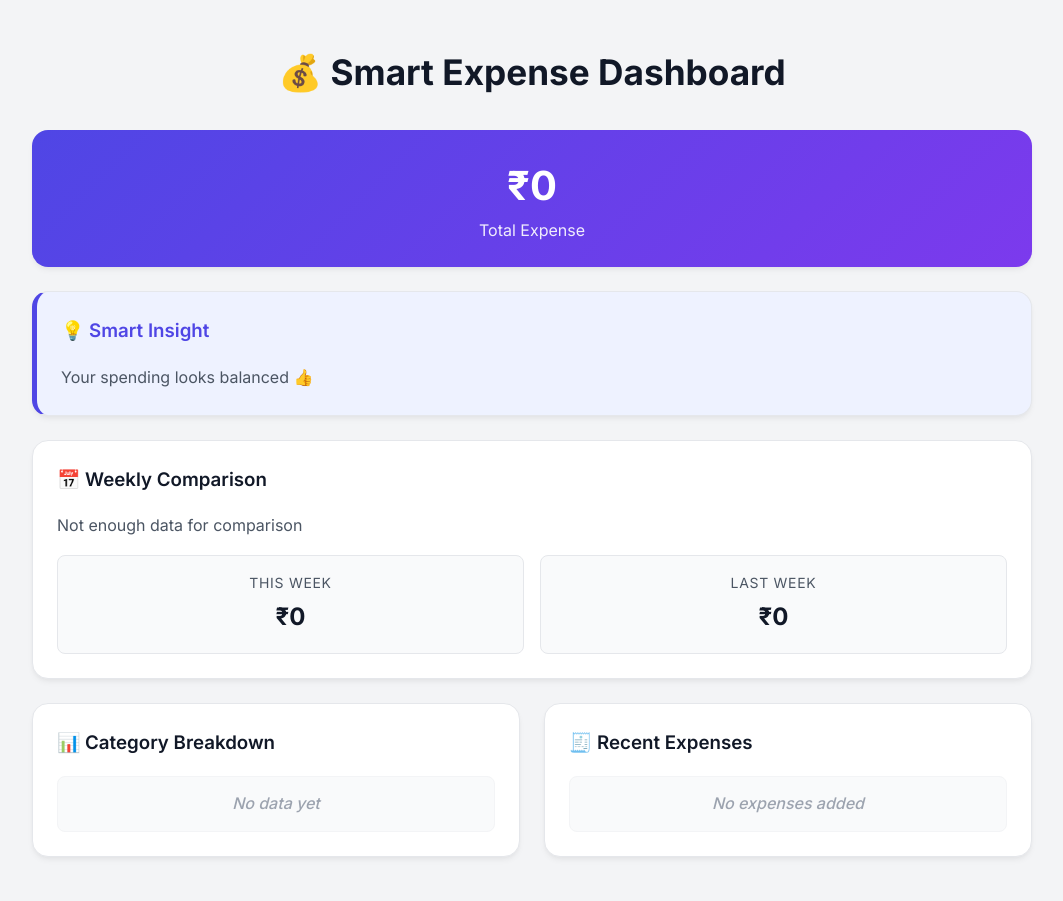
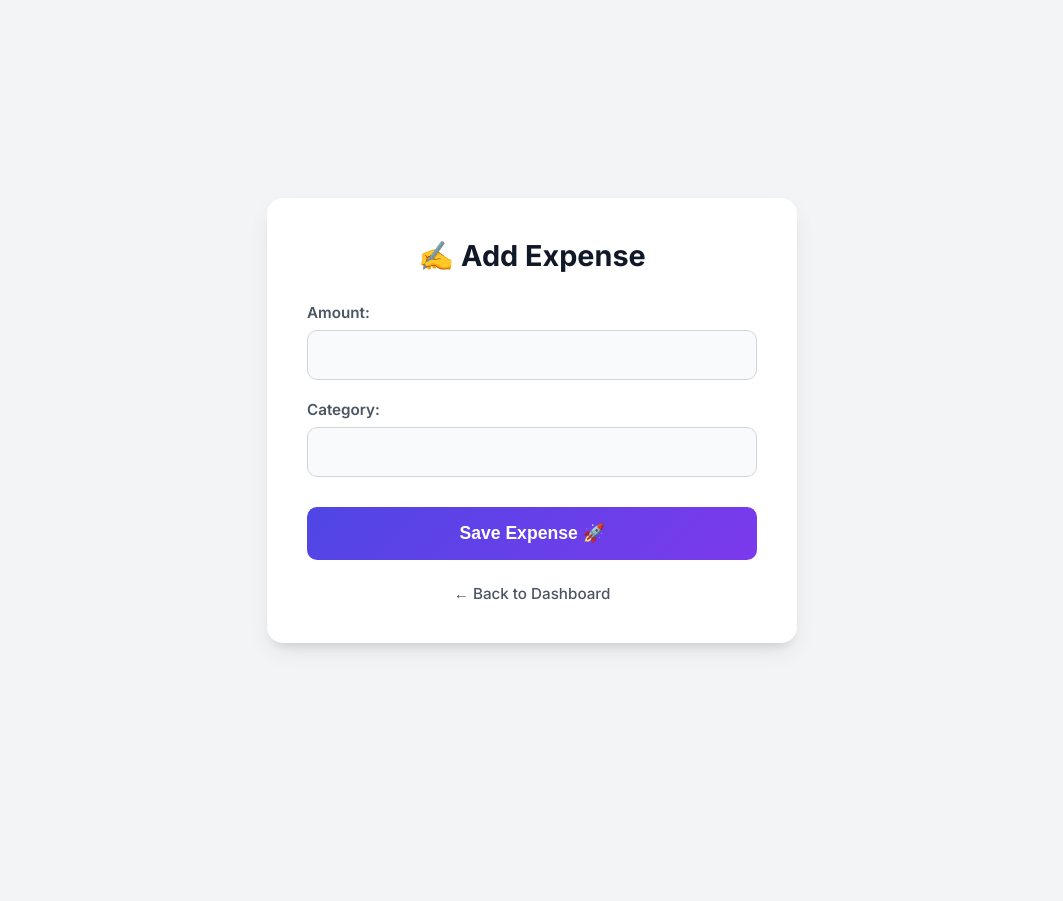
Before and after one commit to ajay160380/-smart-expense-coach, a Django app: page / in a window 1280 px wide. Shown: the whole page, without its empty margins (108-1171 px from the left). After the commit the page ends 651 px from the top, so only its background shows below. Run offline with Django 5.2, Linux system fonts and the light colour scheme; data that the repository does not hold is empty.

Commit message:
Enhanced home UI

```diff
--- a/tracker/templates/tracker/add_expense.html
+++ b/tracker/templates/tracker/add_expense.html
@@ -1,5 +1,159 @@
-<form method="POST">
-    {% csrf_token %}
-    {{ form.as_p }}
-    <button type="submit">Add Expense</button>
-</form>
+<!DOCTYPE html>
+<html lang="en">
+<head>
+    <meta charset="UTF-8">
+    <meta name="viewport" content="width=device-width, initial-scale=1.0">
+    <title>Add New Expense</title>
+    <link href="https://fonts.googleapis.com/css2?family=Inter:wght@400;500;600;700&display=swap" rel="stylesheet">
+
+    <style>
+        /* CSS Variables matching your Dashboard Theme */
+        :root {
+            --primary-gradient: linear-gradient(135deg, #4F46E5, #7C3AED);
+            --bg-color: #F3F4F6;
+            --card-bg: #FFFFFF;
+            --text-main: #111827;
+            --text-secondary: #4B5563;
+            --border-radius: 16px;
+            --input-border: #D1D5DB;
+            --focus-ring: rgba(79, 70, 229, 0.25);
+        }
+
+        body {
+            font-family: 'Inter', sans-serif;
+            background-color: var(--bg-color);
+            display: flex;
+            justify-content: center;
+            align-items: center;
+            min-height: 100vh;
+            margin: 0;
+            padding: 20px;
+        }
+
+        /* Beautiful Centered Card */
+        .form-container {
+            background: var(--card-bg);
+            padding: 40px;
+            border-radius: var(--border-radius);
+            box-shadow: 0 10px 25px -5px rgba(0, 0, 0, 0.1), 0 8px 10px -6px rgba(0, 0, 0, 0.1);
+            width: 100%;
+            max-width: 450px;
+        }
+
+        .form-container h2 {
+            margin-top: 0;
+            margin-bottom: 30px;
+            color: var(--text-main);
+            font-size: 1.8rem;
+            text-align: center;
+            font-weight: 700;
+        }
+
+        /* Magic CSS to style Django's default {{ form.as_p }} */
+        .django-form p {
+            display: flex;
+            flex-direction: column;
+            margin-bottom: 20px;
+        }
+
+        .django-form label {
+            font-weight: 600;
+            color: var(--text-secondary);
+            margin-bottom: 8px;
+            font-size: 0.95rem;
+        }
+
+        .django-form input,
+        .django-form select,
+        .django-form textarea {
+            width: 100%;
+            padding: 14px;
+            border: 1px solid var(--input-border);
+            border-radius: 10px;
+            font-size: 1rem;
+            font-family: 'Inter', sans-serif;
+            background-color: #F9FAFB;
+            transition: all 0.3s ease;
+            box-sizing: border-box;
+        }
+
+        /* Focus State (Glow Effect) */
+        .django-form input:focus,
+        .django-form select:focus,
+        .django-form textarea:focus {
+            outline: none;
+            border-color: #4F46E5;
+            background-color: #FFFFFF;
+            box-shadow: 0 0 0 4px var(--focus-ring);
+        }
+
+        /* Handling errors and help texts from Django */
+        .django-form .helptext {
+            font-size: 0.8rem;
+            color: #6B7280;
+            margin-top: 6px;
+        }
+
+        .django-form .errorlist {
+            color: #DC2626;
+            list-style: none;
+            padding: 0;
+            font-size: 0.85rem;
+            margin-top: 6px;
+            font-weight: 500;
+        }
+
+        /* Premium Button */
+        .submit-btn {
+            width: 100%;
+            background: var(--primary-gradient);
+            color: white;
+            border: none;
+            padding: 16px;
+            font-size: 1.1rem;
+            font-weight: 600;
+            border-radius: 10px;
+            cursor: pointer;
+            transition: all 0.3s ease;
+            margin-top: 10px;
+        }
+
+        .submit-btn:hover {
+            transform: translateY(-2px);
+            box-shadow: 0 8px 20px rgba(79, 70, 229, 0.4);
+        }
+
+        /* Navigation Link */
+        .back-link {
+            display: block;
+            text-align: center;
+            margin-top: 24px;
+            color: var(--text-secondary);
+            text-decoration: none;
+            font-weight: 500;
+            font-size: 0.95rem;
+            transition: color 0.3s;
+        }
+
+        .back-link:hover {
+            color: #4F46E5;
+        }
+    </style>
+</head>
+<body>
+
+<div class="form-container">
+    <h2>✍️ Add Expense</h2>
+
+    <form method="POST" class="django-form">
+        {% csrf_token %}
+        {{ form.as_p }}
+
+        <button type="submit" class="submit-btn">Save Expense 🚀</button>
+    </form>
+
+    <a href="{% url 'dashboard' %}" class="back-link">← Back to Dashboard</a>
+</div>
+
+</body>
+</html>
--- a/tracker/urls.py
+++ b/tracker/urls.py
@@ -2,5 +2,6 @@ from django.urls import path
 from . import views
 
 urlpatterns = [
-    path('', views.dashboard, name='dashboard'),
+    path('', views.add_expense, name='add_expense'),   # 👈 HOME = FORM
+    path('dashboard/', views.dashboard, name='dashboard'),  # 👈 ANALYTICS
 ]
--- a/tracker/views.py
+++ b/tracker/views.py
@@ -1,66 +1,75 @@
-from django.shortcuts import render
+from django.shortcuts import render, redirect
+from django.db.models import Sum
+from datetime import date, timedelta
 from .models import Expense
-from datetime import date, timedelta
+from .forms import ExpenseForm
+
+def add_expense(request):
+    if request.method == 'POST':
+        form = ExpenseForm(request.POST)
+        if form.is_valid():
+            form.save()
+            return redirect('dashboard')
+    else:
+        form = ExpenseForm()
+
+    return render(request, 'tracker/add_expense.html', {'form': form})
 
 def dashboard(request):
-    expenses = Expense.objects.all()
+    # 🔹 TOTAL (DB level calculation)
+    total = Expense.objects.aggregate(total=Sum('amount'))['total'] or 0
 
-    total = sum(exp.amount for exp in expenses)
+    # 🔹 CATEGORY BREAKDOWN (DB optimized)
+    category_qs = Expense.objects.values('category').annotate(total=Sum('amount'))
+    category_data = {item['category']: item['total'] for item in category_qs}
 
-    # Category breakdown
-    category_data = {}
-    for exp in expenses:
-        if exp.category in category_data:
-            category_data[exp.category] += exp.amount
+    # 🔥 SMART INSIGHT
+    if total > 0 and category_data:
+        top_category = max(category_data, key=category_data.get)
+        percent = (category_data[top_category] / total) * 100
+
+        if percent > 60:
+            insight = f"⚠️ Heavy spending on {top_category} ({percent:.1f}%). Reduce it."
+        elif percent > 40:
+            insight = f"⚡ {top_category} dominates ({percent:.1f}%). Keep an eye."
         else:
-            category_data[exp.category] = exp.amount
+            insight = "✅ Spending is balanced."
+    else:
+        insight = "No expenses yet."
 
-    # 🔥 SMART INSIGHT (category)
-    insight = ""
-    if total > 0:
-        for category, amount in category_data.items():
-            percent = (amount / total) * 100
-            if percent > 50:
-                insight = f"You are spending too much on {category} ({percent:.1f}%) ⚠️"
-                break
-    if insight == "":
-        insight = "Your spending looks balanced 👍"
-
-    # 🔥 WEEKLY COMPARISON
+    # 🔥 WEEKLY COMPARISON (proper 7-day window)
     today = date.today()
 
     current_week_start = today - timedelta(days=7)
     previous_week_start = today - timedelta(days=14)
 
-    current_week_expenses = Expense.objects.filter(date__gte=current_week_start)
-    previous_week_expenses = Expense.objects.filter(
+    current_total = Expense.objects.filter(
+        date__gte=current_week_start
+    ).aggregate(total=Sum('amount'))['total'] or 0
+
+    previous_total = Expense.objects.filter(
         date__gte=previous_week_start,
         date__lt=current_week_start
-    )
-
-    current_total = sum(exp.amount for exp in current_week_expenses)
-    previous_total = sum(exp.amount for exp in previous_week_expenses)
+    ).aggregate(total=Sum('amount'))['total'] or 0
 
     # 🔥 COMPARISON MESSAGE
-    comparison = ""
+    if previous_total > 0:
+        change = current_total - previous_total
+        percent_change = (change / previous_total) * 100
 
-    if previous_total > 0:
-        diff = current_total - previous_total
-        percent_change = (diff / previous_total) * 100
-
-        if diff > 0:
-            comparison = f"⚠️ You spent {percent_change:.1f}% more than last week"
-        elif diff < 0:
-            comparison = f"✅ You spent {abs(percent_change):.1f}% less than last week"
+        if change > 0:
+            comparison = f"⚠️ {percent_change:.1f}% MORE than last week"
+        elif change < 0:
+            comparison = f"✅ {abs(percent_change):.1f}% LESS than last week"
         else:
             comparison = "No change from last week"
     else:
-        comparison = "Not enough data for comparison"
+        comparison = "No previous week data"
 
     context = {
         'total': total,
         'category_data': category_data,
-        'expenses': expenses,
+        'expenses': Expense.objects.all().order_by('-date')[:5],  # latest 5 only
         'insight': insight,
         'comparison': comparison,
         'current_total': current_total,
```
